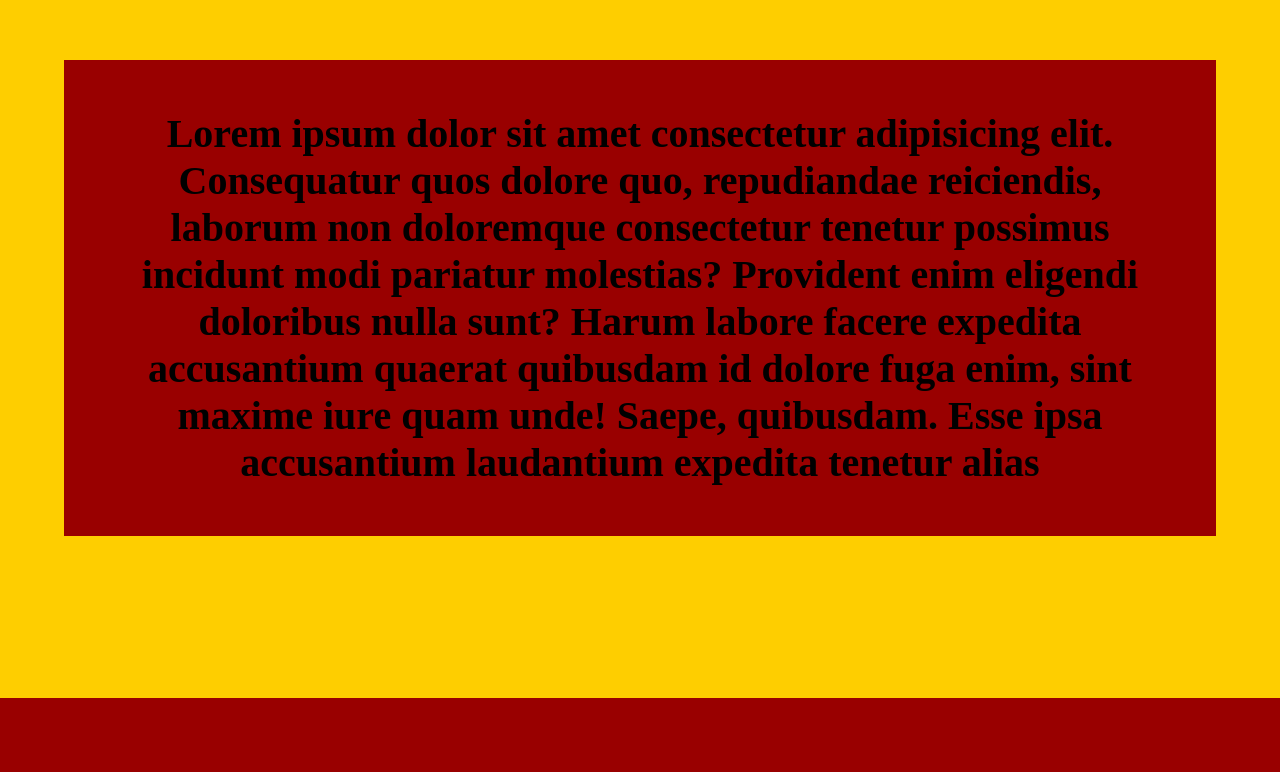
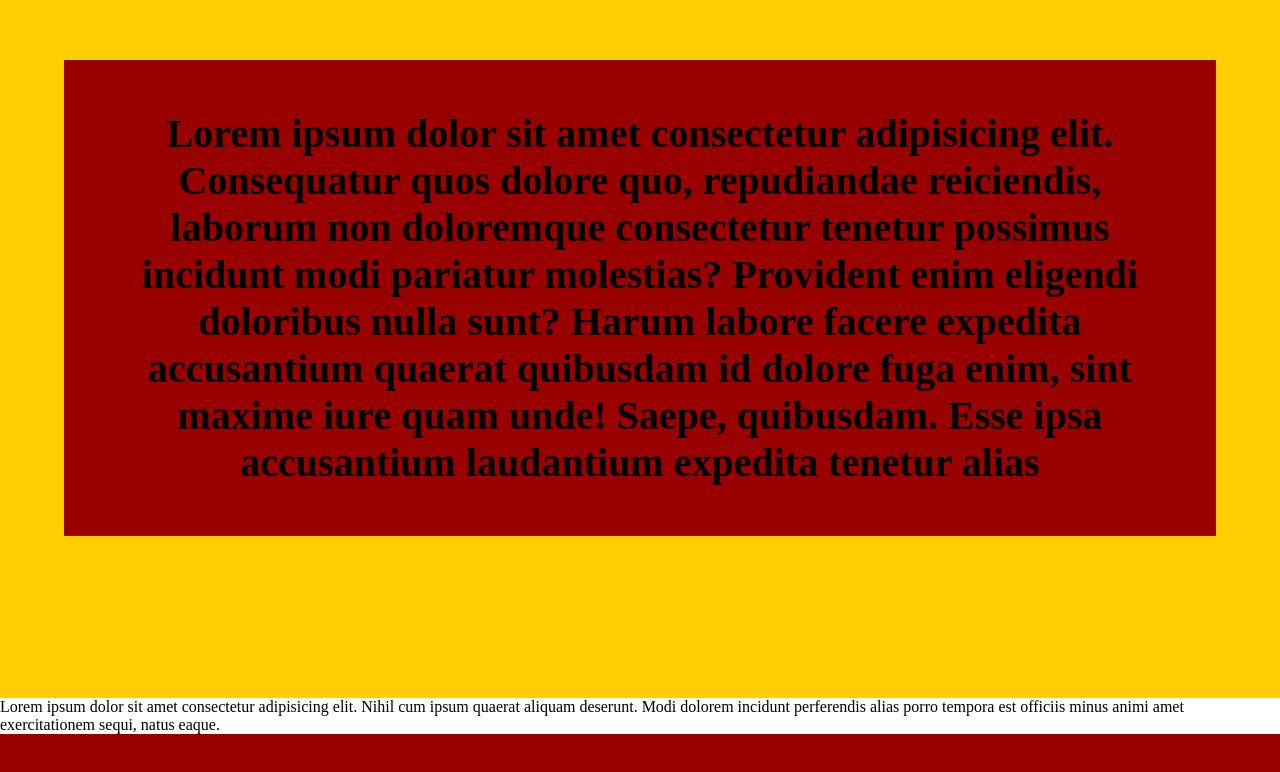
Before and after one commit to scania787/lesson15, a plain HTML site: page index.html in a window 1280 px wide. Shown: the part 102-874 px from the top of the page. Drawn offline with Linux system fonts and the light colour scheme.

Commit message:
додано новий файл и абзац

```diff
--- a/index.html
+++ b/index.html
@@ -11,6 +11,13 @@
 <section class="firstscreen">
  <h2>Lorem ipsum dolor sit amet consectetur adipisicing elit. Consequatur quos dolore quo, repudiandae reiciendis, laborum non doloremque consectetur tenetur possimus incidunt modi pariatur molestias? Provident enim eligendi doloribus nulla sunt?
  Harum labore facere expedita accusantium quaerat quibusdam id dolore fuga enim, sint maxime iure quam unde! Saepe, quibusdam. Esse ipsa accusantium laudantium expedita tenetur alias </h2></section>
+ <p>Lorem ipsum dolor sit amet consectetur adipisicing elit. Nihil cum ipsum quaerat aliquam deserunt. Modi dolorem incidunt perferendis alias porro tempora est officiis minus animi amet exercitationem sequi, natus eaque.</p>
 <section class="secondscreen">Lorem.</section>
 </body>
 </html>
+<!-- git init -->
+<!-- git add . -->
+<!-- git commit -m 'коментар до першого комміту' -->
+<!-- git config --global user.email "sergeevdima017@gmail.com" -->
+<!-- git config --global user.name "Сергеєв Дмитро" -->
+<!-- clear -->
```
Also changed, not shown: about.html (added).
